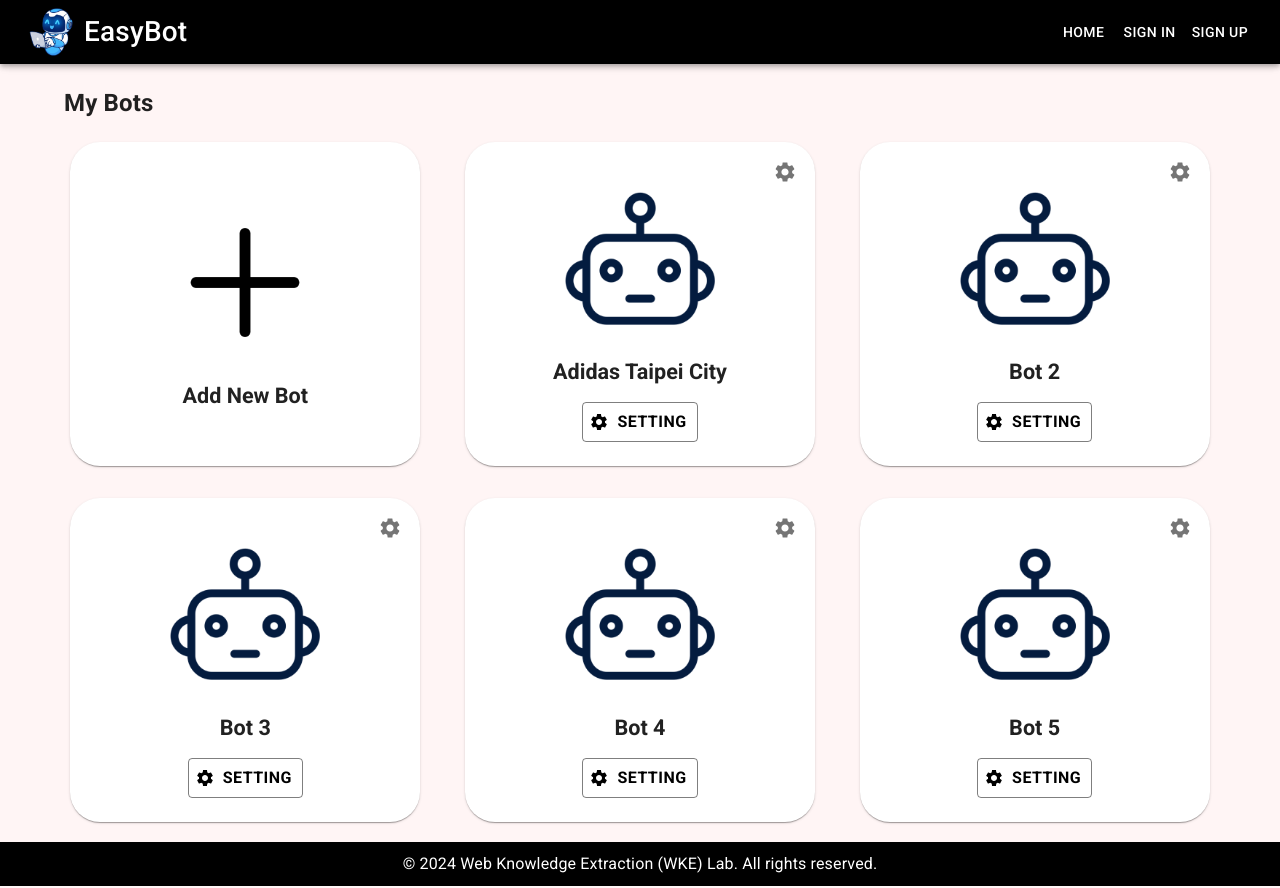
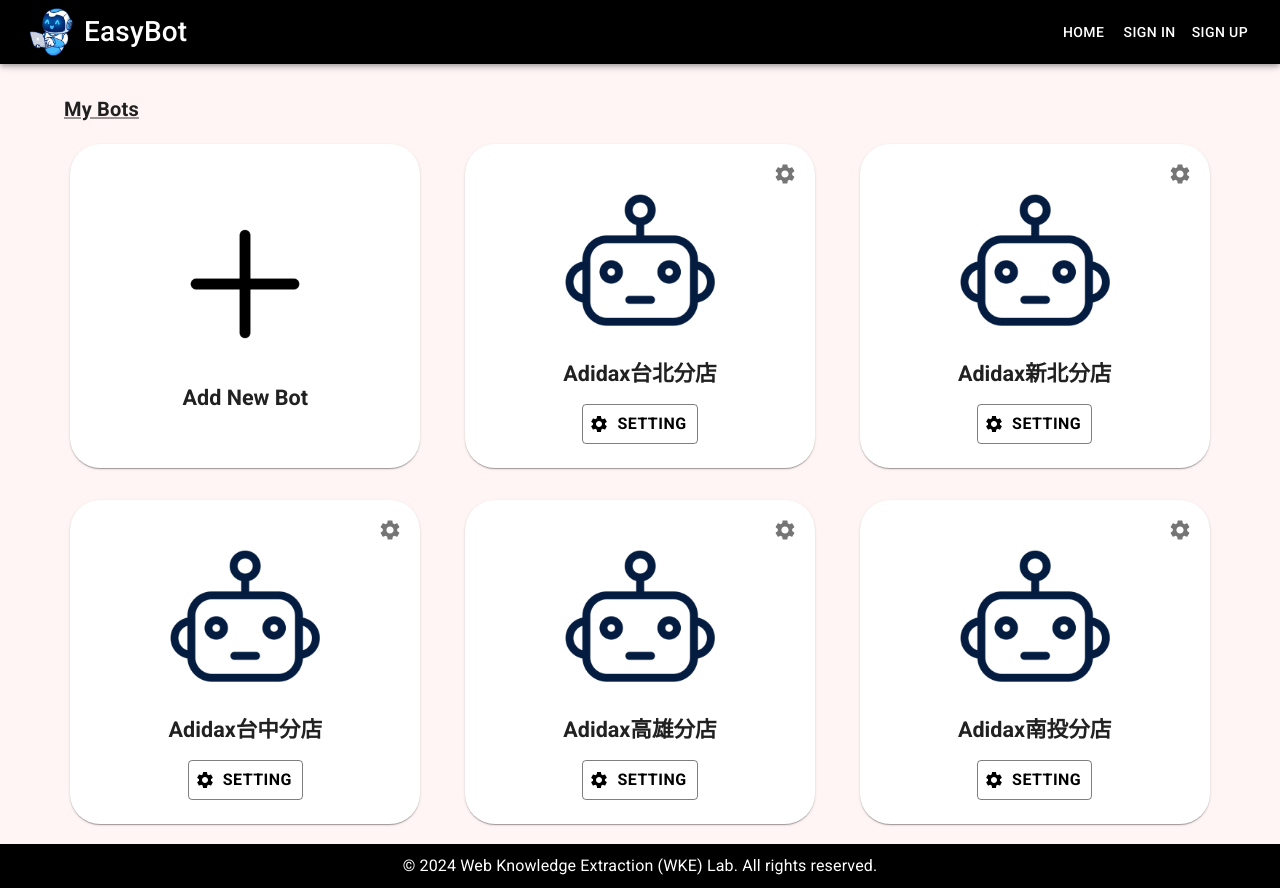
Before and after one commit to a5512167086/EasyBot_API, a React (Vite) app in the folder src/web-app/: page /bot-list in a window 1280 px wide. Built offline with nearby package versions, Linux system fonts and the light colour scheme.

Commit message:
feat(link): add demo link action

```diff
--- a/src/web-app/src/components/CustomCard/CustomCard.tsx
+++ b/src/web-app/src/components/CustomCard/CustomCard.tsx
@@ -16,7 +16,8 @@
   descriptionText,
   actionType,
   buttonText,
-  buttonIcon
+  buttonIcon,
+  buttonAction
 }: CustomCardProps) => {
   return (
     <StyledCustomCard>
@@ -63,6 +64,7 @@
               startIcon={buttonIcon}
               variant="outlined"
               className="card__button"
+              onClick={buttonAction}
             >
               {buttonText}
             </Button>
--- a/src/web-app/src/components/CustomCard/CustomCard.type.ts
+++ b/src/web-app/src/components/CustomCard/CustomCard.type.ts
@@ -16,4 +16,5 @@
   actionType: ActionType
   buttonText?: string
   buttonIcon?: ReactNode
+  buttonAction?: () => void
 }
--- a/src/web-app/src/components/Hero/Hero.tsx
+++ b/src/web-app/src/components/Hero/Hero.tsx
@@ -6,7 +6,7 @@
   return (
     <StyledHero maxWidth="md">
       <div className="hero__card">
-        <img className="hero__img" src={HeroBackground} alt="" />
+        <img className="hero__img" src={HeroBackground} alt="" loading="lazy" />
       </div>
       <div className="hero__textBox">
         <Typography variant="h6" className="hero__title">
--- a/src/web-app/src/pages/BotPage/BotPage.tsx
+++ b/src/web-app/src/pages/BotPage/BotPage.tsx
@@ -1,16 +1,26 @@
 import { CustomCard } from '@/components/CustomCard'
 import { StyledBotPage } from './BotPage.style'
-import { Grid2, Typography } from '@mui/material'
+import { Breadcrumbs, Grid2 } from '@mui/material'
 import { ActionType } from '@/components/CustomCard/CustomCard.type'
 import SettingsIcon from '@mui/icons-material/Settings'
 import AddIcon from '@/assets/add_icon.png'
 import BotIcon from '@/assets/bot_icon.png'
 import { CustomDialog } from '@/components/CustomDialog'
 import { useState } from 'react'
+import { CustomLink } from '@/components/CustomLink'
+import { PAGE_PATHS } from '@/routes'
+import { useNavigate } from 'react-router-dom'
 
-const mockBotData = ['Adidas Taipei City', 'Bot 2', 'Bot 3', 'Bot 4', 'Bot 5']
+const mockBotData = [
+  'Adidax台北分店',
+  'Adidax新北分店',
+  'Adidax台中分店',
+  'Adidax高雄分店',
+  'Adidax南投分店'
+]
 
 export const BotPage = () => {
+  const navigate = useNavigate()
   const [isDialogOpen, setIsDialogOpen] = useState(false)
 
   const handleDialogOpen = () => {
@@ -21,11 +31,21 @@
     setIsDialogOpen(false)
   }
 
+  const handleBotSetting = () => {
+    navigate(PAGE_PATHS.MODULE_LIST)
+  }
   return (
     <StyledBotPage maxWidth="lg">
-      <Typography className="bot__title" variant="h6">
-        My Bots
-      </Typography>
+      <Breadcrumbs
+        sx={{ fontSize: '1.25rem', fontWeight: 'bold', margin: '20px 0' }}
+      >
+        <CustomLink
+          link={PAGE_PATHS.BOT_LIST}
+          linkText="My Bots"
+          color="text.primary"
+          aria-current="page"
+        />
+      </Breadcrumbs>
       <Grid2 container spacing={4}>
         <Grid2
           size={{ xs: 12, sm: 6, md: 4 }}
@@ -55,6 +75,7 @@
               actionType={ActionType.Button}
               buttonText="Setting"
               buttonIcon={<SettingsIcon />}
+              buttonAction={handleBotSetting}
             />
           </Grid2>
         ))}
--- a/src/web-app/src/pages/ForgotPasswordPage/ForgotPasswordPage.tsx
+++ b/src/web-app/src/pages/ForgotPasswordPage/ForgotPasswordPage.tsx
@@ -15,7 +15,7 @@
         <Typography className="forgot__description">
           Enter your email address and we will send you a password reset email.
         </Typography>
-        <Box component="form" noValidate className="forgot__formBox">
+        <Box component="form" className="forgot__formBox">
           <TextField
             variant="outlined"
             margin="normal"
--- a/src/web-app/src/pages/ModulePage/ModulePage.tsx
+++ b/src/web-app/src/pages/ModulePage/ModulePage.tsx
@@ -1,4 +1,4 @@
-import { Grid2, Typography } from '@mui/material'
+import { Breadcrumbs, Grid2 } from '@mui/material'
 import { StyledModulePage } from './ModulePage.style'
 import { CustomCard } from '@/components/CustomCard'
 import { ActionType } from '@/components/CustomCard/CustomCard.type'
@@ -6,6 +6,8 @@
 import FAQIcon from '@/assets/faq_icon.png'
 import EcommIcon from '@/assets/ecomm_icon.png'
 import ReservaitonIcon from '@/assets/reservation_icon.png'
+import { CustomLink } from '@/components/CustomLink'
+import { PAGE_PATHS } from '@/routes'
 
 const moduleData = [
   { moduleName: 'FAQ Module', moduleImg: FAQIcon },
@@ -16,9 +18,17 @@
 export const ModulePage = () => {
   return (
     <StyledModulePage>
-      <Typography className="bot__title" variant="h6">
-        My Modules
-      </Typography>
+      <Breadcrumbs
+        sx={{ fontSize: '1.25rem', fontWeight: 'bold', margin: '20px 0' }}
+      >
+        <CustomLink link={PAGE_PATHS.BOT_LIST} linkText="My Bots" />
+        <CustomLink
+          link={PAGE_PATHS.MODULE_LIST}
+          linkText="My Modules"
+          color="text.primary"
+          aria-current="page"
+        />
+      </Breadcrumbs>
       <Grid2 container spacing={4}>
         {moduleData.map((module) => (
           <Grid2
--- a/src/web-app/src/pages/SignInPage/SignInPage.tsx
+++ b/src/web-app/src/pages/SignInPage/SignInPage.tsx
@@ -14,8 +14,15 @@
 import { OAuth } from '@/components/OAuth'
 import { CustomLink } from '@/components/CustomLink'
 import { PAGE_PATHS } from '@/routes'
+import { useNavigate } from 'react-router-dom'
 
 export const SignInPage = () => {
+  const navigate = useNavigate()
+
+  const handleSignIn = () => {
+    navigate(PAGE_PATHS.BOT_LIST)
+  }
+
   return (
     <StyledSignInPage maxWidth="xs">
       <Box className="signin__box">
@@ -27,7 +34,14 @@
         <Typography component="h1" variant="h5">
           Sign In
         </Typography>
-        <Box component="form" noValidate className="signin__formBox">
+        <Box
+          component="form"
+          className="signin__formBox"
+          onSubmit={(event) => {
+            event.preventDefault()
+            handleSignIn()
+          }}
+        >
           <TextField
             variant="outlined"
             margin="normal"
--- a/src/web-app/src/pages/SignUpPage/SignUpPage.tsx
+++ b/src/web-app/src/pages/SignUpPage/SignUpPage.tsx
@@ -3,8 +3,15 @@
 import { StyledSignUpPage } from './SignUpPage.style'
 import { PAGE_PATHS } from '@/routes'
 import { CustomLink } from '@/components/CustomLink'
+import { useNavigate } from 'react-router-dom'
 
 export const SignUpPage = () => {
+  const navigate = useNavigate()
+
+  const handleSignUp = () => {
+    navigate(PAGE_PATHS.SIGN_IN)
+  }
+
   return (
     <StyledSignUpPage maxWidth="xs">
       <Box className="signup__box">
@@ -14,7 +21,7 @@
         <Typography component="h1" variant="h5">
           Sign Up
         </Typography>
-        <Box component="form" noValidate className="signup__formBox">
+        <Box component="form" className="signup__formBox">
           <TextField
             variant="outlined"
             margin="normal"
@@ -57,10 +64,10 @@
             id="confirm-password"
           />
           <Button
-            type="submit"
             fullWidth
             variant="contained"
             className="sigin__signupButton"
+            onClick={handleSignUp}
           >
             Sign Up
           </Button>
```
Also changed, not shown: src/web-app/src/assets/bot_img.jpg.
